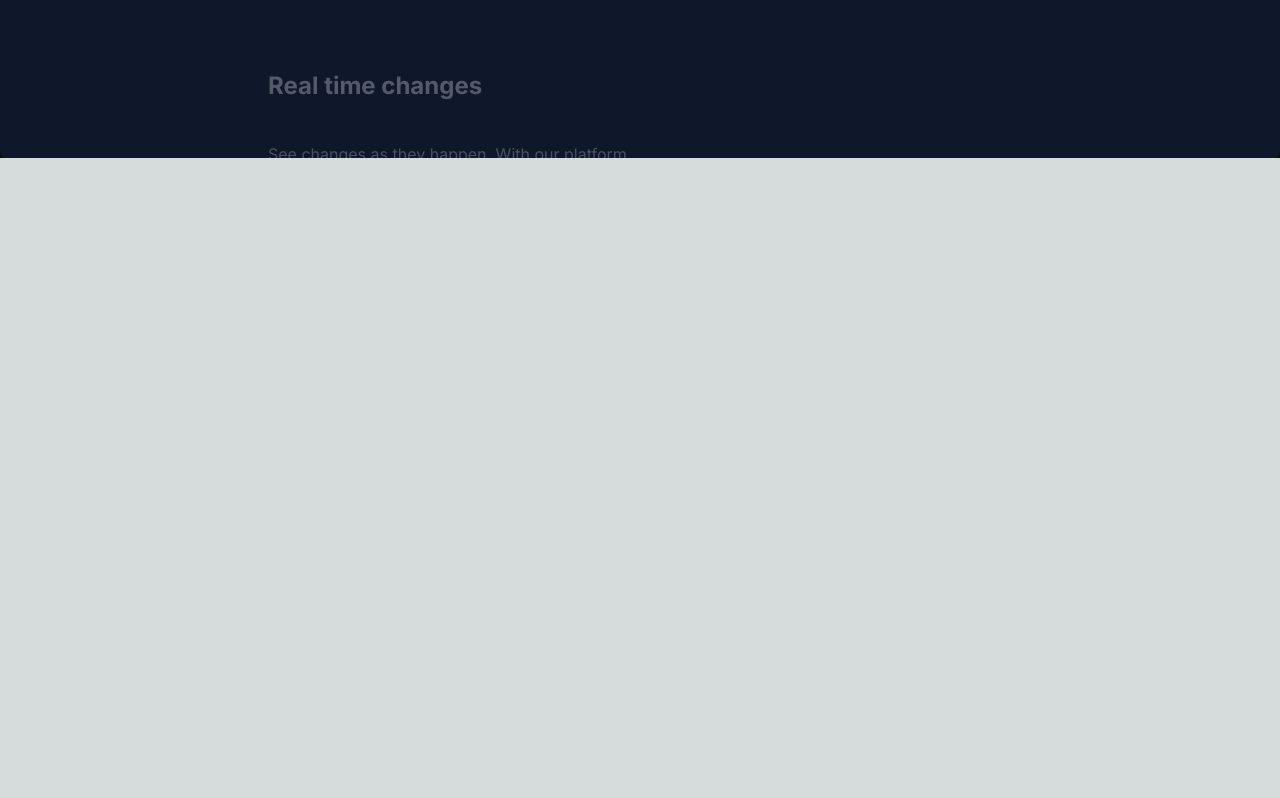
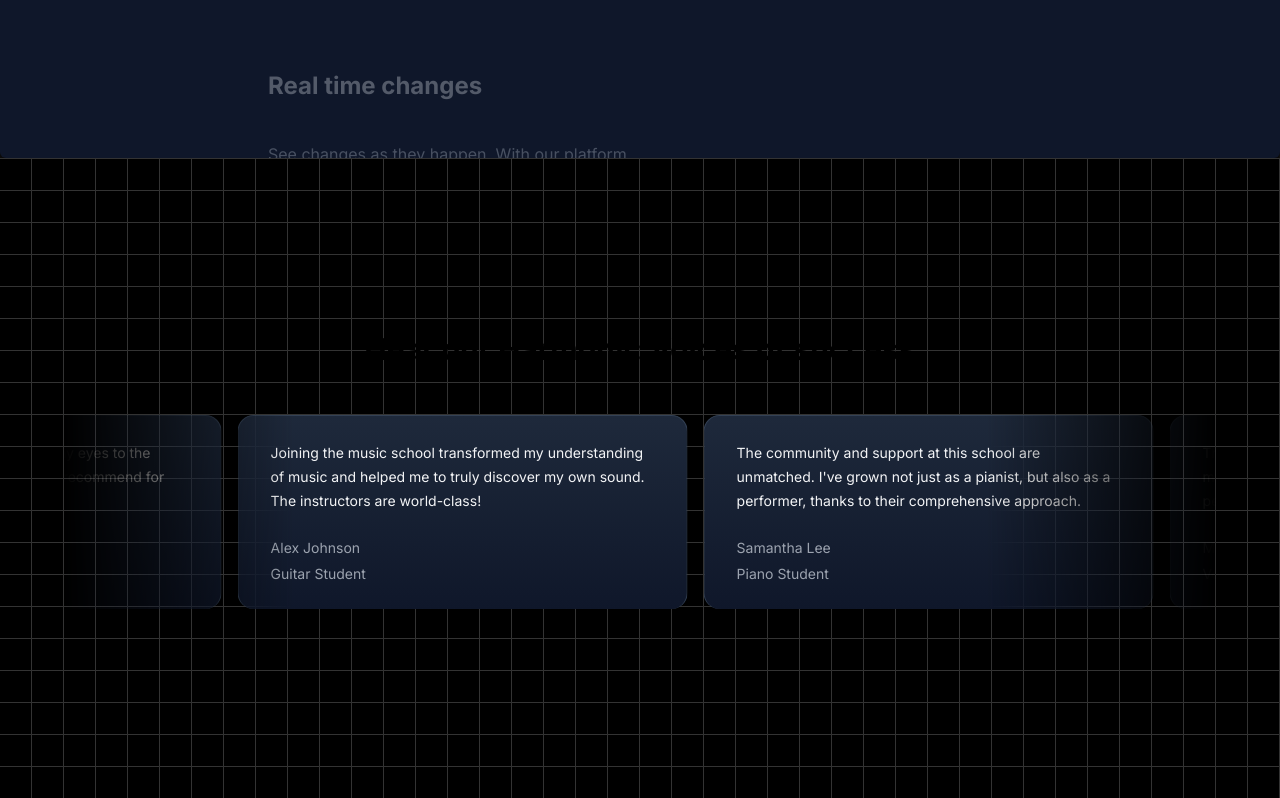
Before and after one commit to RudraPrasad20/chess-appointment-app, a Next.js app: page / in a window 1280 px wide. Shown: the part 1674-2472 px from the top of the page. Before the commit the page ends 1832 px from the top, so only its background shows below. Built offline with nearby package versions, Linux system fonts and the light colour scheme.

Commit message:
implemented cards

```diff
--- a/app/page.tsx
+++ b/app/page.tsx
@@ -1,3 +1,4 @@
+import Cards from "@/components/Cards";
 import Courses from "@/components/Courses";
 import HeroSection from "@/components/HeroSection";
 import Why from "@/components/Why";
@@ -11,6 +12,7 @@
 <HeroSection/>
 <Courses/>
 <Why/>
+<Cards/>
     </main>
 </>
   );
--- /dev/null
+++ b/components/Cards.tsx
@@ -0,0 +1,54 @@
+'use client'
+import { InfiniteMovingCards } from "./ui/infinite-moving-cards";
+
+const Testimonials = [
+    {
+      quote:
+        'Joining the music school transformed my understanding of music and helped me to truly discover my own sound. The instructors are world-class!',
+      name: 'Alex Johnson',
+      title: 'Guitar Student',
+    },
+    {
+      quote:
+        "The community and support at this school are unmatched. I've grown not just as a pianist, but also as a performer, thanks to their comprehensive approach.",
+      name: 'Samantha Lee',
+      title: 'Piano Student',
+    },
+    {
+      quote:
+        "This school offered me the tools and confidence to take my singing to the next level. I'm endlessly grateful for the personalized coaching.",
+      name: 'Michael Chen',
+      title: 'Vocal Student',
+    },
+    {
+      quote:
+        'As a violinist, finding the right mentor can be challenging, but this school matched me with a teacher who truly understands my goals and challenges.',
+      name: 'Emily Taylor',
+      title: 'Violin Student',
+    },
+    {
+      quote:
+        'The production courses here opened my eyes to the intricacies of music production. Highly recommend for any aspiring producers!',
+      name: 'Chris Morales',
+      title: 'Music Production Student',
+    },
+  ];
+
+function Cards() {
+  return (
+    <div className="h-[40rem] w-full dark:bg-black dark:bg-grid-white/[0.2] relative flex flex-col items-center justify-center overflow-hidden">
+        <h2 className="text-3xl font-bold text-center mb-8 z-10">Hear our Harmony: Voices of success</h2>
+        <div className="flex justify-center w-full overflow-hidden px-4 sm:px-6 lg:px-8">
+            <div className="w-full max-w-6xl">
+            <InfiniteMovingCards
+                items={Testimonials}
+                direction="right"
+                speed="slow"
+      />
+            </div>
+        </div>
+    </div>
+  )
+}
+
+export default Cards
--- /dev/null
+++ b/components/ui/infinite-moving-cards.tsx
@@ -0,0 +1,122 @@
+"use client";
+
+
+import { cn } from "@/utils/cn";
+import React, { useEffect, useState } from "react";
+
+export const InfiniteMovingCards = ({
+  items,
+  direction = "left",
+  speed = "fast",
+  pauseOnHover = true,
+  className,
+}: {
+  items: {
+    quote: string;
+    name: string;
+    title: string;
+  }[];
+  direction?: "left" | "right";
+  speed?: "fast" | "normal" | "slow";
+  pauseOnHover?: boolean;
+  className?: string;
+}) => {
+  const containerRef = React.useRef<HTMLDivElement>(null);
+  const scrollerRef = React.useRef<HTMLUListElement>(null);
+
+  useEffect(() => {
+    addAnimation();
+  }, []);
+  const [start, setStart] = useState(false);
+  function addAnimation() {
+    if (containerRef.current && scrollerRef.current) {
+      const scrollerContent = Array.from(scrollerRef.current.children);
+
+      scrollerContent.forEach((item) => {
+        const duplicatedItem = item.cloneNode(true);
+        if (scrollerRef.current) {
+          scrollerRef.current.appendChild(duplicatedItem);
+        }
+      });
+
+      getDirection();
+      getSpeed();
+      setStart(true);
+    }
+  }
+  const getDirection = () => {
+    if (containerRef.current) {
+      if (direction === "left") {
+        containerRef.current.style.setProperty(
+          "--animation-direction",
+          "forwards"
+        );
+      } else {
+        containerRef.current.style.setProperty(
+          "--animation-direction",
+          "reverse"
+        );
+      }
+    }
+  };
+  const getSpeed = () => {
+    if (containerRef.current) {
+      if (speed === "fast") {
+        containerRef.current.style.setProperty("--animation-duration", "20s");
+      } else if (speed === "normal") {
+        containerRef.current.style.setProperty("--animation-duration", "40s");
+      } else {
+        containerRef.current.style.setProperty("--animation-duration", "80s");
+      }
+    }
+  };
+  return (
+    <div
+      ref={containerRef}
+      className={cn(
+        "scroller relative z-20  max-w-7xl overflow-hidden  [mask-image:linear-gradient(to_right,transparent,white_20%,white_80%,transparent)]",
+        className
+      )}
+    >
+      <ul
+        ref={scrollerRef}
+        className={cn(
+          " flex min-w-full shrink-0 gap-4 py-4 w-max flex-nowrap",
+          start && "animate-scroll ",
+          pauseOnHover && "hover:[animation-play-state:paused]"
+        )}
+      >
+        {items.map((item, idx) => (
+          <li
+            className="w-[350px] max-w-full relative rounded-2xl border border-b-0 flex-shrink-0 border-slate-700 px-8 py-6 md:w-[450px]"
+            style={{
+              background:
+                "linear-gradient(180deg, var(--slate-800), var(--slate-900)",
+            }}
+            key={item.name}
+          >
+            <blockquote>
+              <div
+                aria-hidden="true"
+                className="user-select-none -z-1 pointer-events-none absolute -left-0.5 -top-0.5 h-[calc(100%_+_4px)] w-[calc(100%_+_4px)]"
+              ></div>
+              <span className=" relative z-20 text-sm leading-[1.6] text-gray-100 font-normal">
+                {item.quote}
+              </span>
+              <div className="relative z-20 mt-6 flex flex-row items-center">
+                <span className="flex flex-col gap-1">
+                  <span className=" text-sm leading-[1.6] text-gray-400 font-normal">
+                    {item.name}
+                  </span>
+                  <span className=" text-sm leading-[1.6] text-gray-400 font-normal">
+                    {item.title}
+                  </span>
+                </span>
+              </div>
+            </blockquote>
+          </li>
+        ))}
+      </ul>
+    </div>
+  );
+};
--- a/package.json
+++ b/package.json
@@ -11,6 +11,7 @@
   "dependencies": {
     "clsx": "^2.1.0",
     "framer-motion": "^11.0.5",
+    "mini-svg-data-uri": "^1.4.4",
     "next": "14.1.0",
     "react": "^18",
     "react-dom": "^18",
--- a/tailwind.config.ts
+++ b/tailwind.config.ts
@@ -1,5 +1,6 @@
 import type { Config } from "tailwindcss";
 
+const svgToDataUri = require("mini-svg-data-uri");
 const defaultTheme = require("tailwindcss/defaultTheme");
 const colors = require("tailwindcss/colors");
 const {
@@ -18,8 +19,15 @@
     extend: {
       animation: {
         spotlight: "spotlight 2s ease .75s 1 forwards",
+        scroll:
+          "scroll var(--animation-duration, 40s) var(--animation-direction, forwards) linear infinite",
       },
       keyframes: {
+        scroll: {
+          to: {
+            transform: "translate(calc(-50% - 0.5rem))",
+          },
+        },
         spotlight: {
           "0%": {
             opacity: '0',
@@ -38,7 +46,29 @@
       },
     },
   },
-  plugins: [addVariablesForColors,],
+  plugins: [addVariablesForColors,
+    function ({ matchUtilities, theme }: any) {
+      matchUtilities(
+        {
+          "bg-grid": (value: any) => ({
+            backgroundImage: `url("${svgToDataUri(
+              `<svg xmlns="http://www.w3.org/2000/svg" viewBox="0 0 32 32" width="32" height="32" fill="none" stroke="${value}"><path d="M0 .5H31.5V32"/></svg>`
+            )}")`,
+          }),
+          "bg-grid-small": (value: any) => ({
+            backgroundImage: `url("${svgToDataUri(
+              `<svg xmlns="http://www.w3.org/2000/svg" viewBox="0 0 32 32" width="8" height="8" fill="none" stroke="${value}"><path d="M0 .5H31.5V32"/></svg>`
+            )}")`,
+          }),
+          "bg-dot": (value: any) => ({
+            backgroundImage: `url("${svgToDataUri(
+              `<svg xmlns="http://www.w3.org/2000/svg" viewBox="0 0 32 32" width="16" height="16" fill="none"><circle fill="${value}" id="pattern-circle" cx="10" cy="10" r="1.6257413380501518"></circle></svg>`
+            )}")`,
+          }),
+        },
+        { values: flattenColorPalette(theme("backgroundColor")), type: "color" }
+      );
+    },],
 };
 export default config;
 
```
Also changed, not shown: 1 other file (tests, documents, lock files or other folders).
